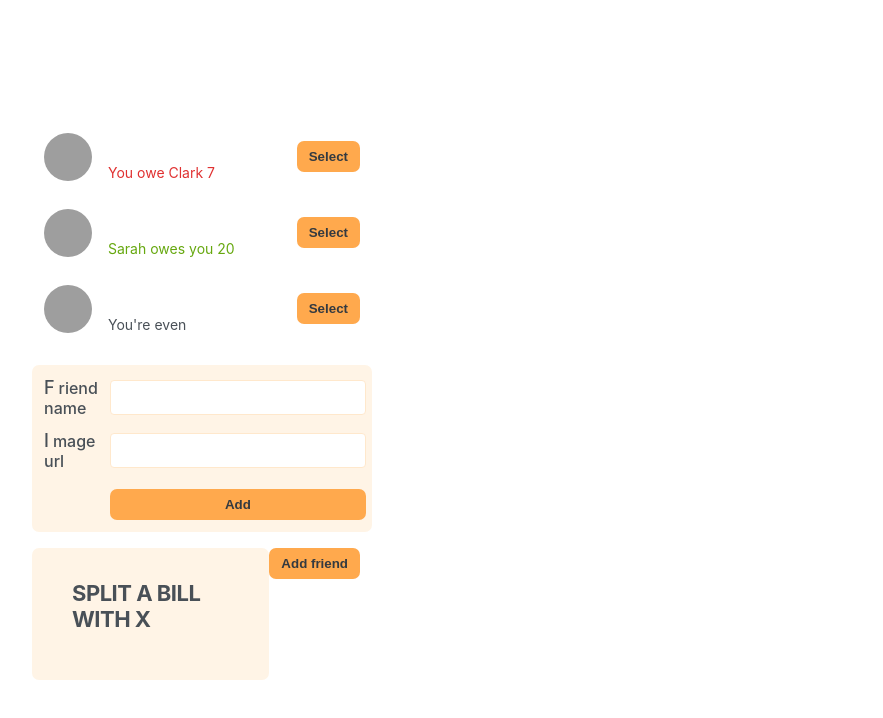
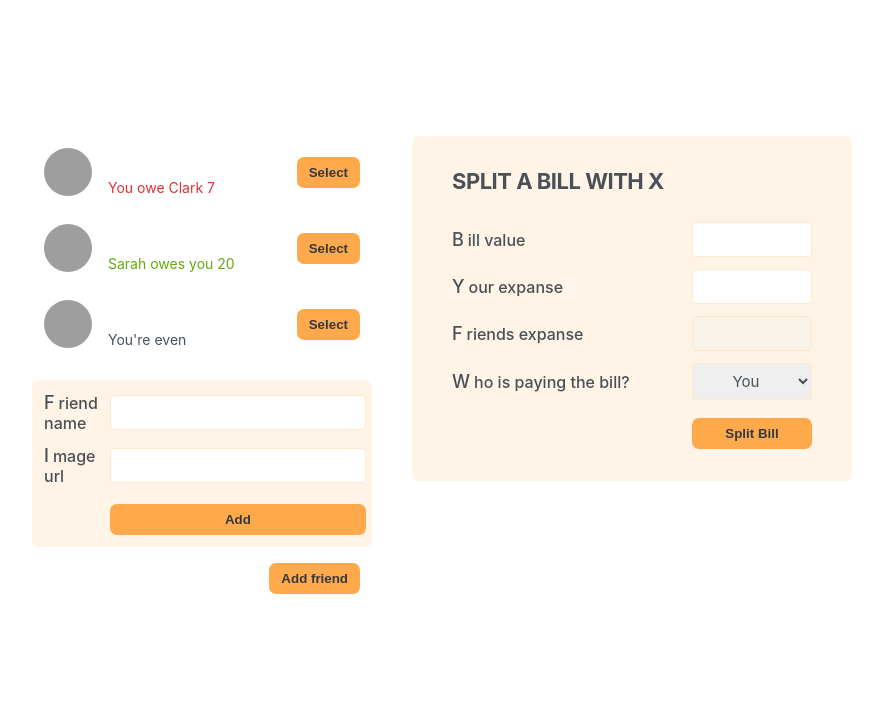
Before and after one commit to AdriannaLen/eat-and-split, a React (Create React App) app in the folder eat-and-split/: page / in a window 1280 px wide. Shown: the top 718 px of the page, without its empty margins (198-1081 px from the left). Built offline with nearby package versions, Linux system fonts and the light colour scheme; grey boxes are pictures that could not be loaded.

Commit message:
finished static part of the aplication

```diff
--- a/eat-and-split/src/App.js
+++ b/eat-and-split/src/App.js
@@ -33,8 +33,8 @@
     <FriendsList />
     <FormAddFriend />
     <Button>Add friend</Button>
+    </div>
     <FormSplitBill />
-    </div>
     </div>
 
   )
@@ -106,9 +106,24 @@
 
   return (  <form className="form-split-bill">
 
-<h2>Split a bill with x</h2>
+<h2>Split a bill with X</h2>
 
+      <label>Bill value</label>
+      <input type="text" />
 
+      <label>Your expanse</label>
+      <input type="text" />
+
+      <label>Friends expanse</label>
+      <input type="text" disabled/>
+
+<label>Who is paying the bill?</label>
+  <select>
+    <option value="user">You</option>
+    <option value="friend">X</option>
+  </select>
+
+      <Button>Split Bill</Button>
     </form>
 
 
```
